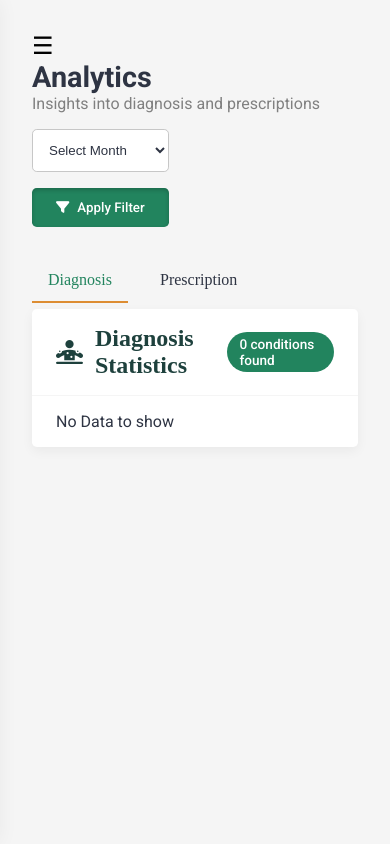
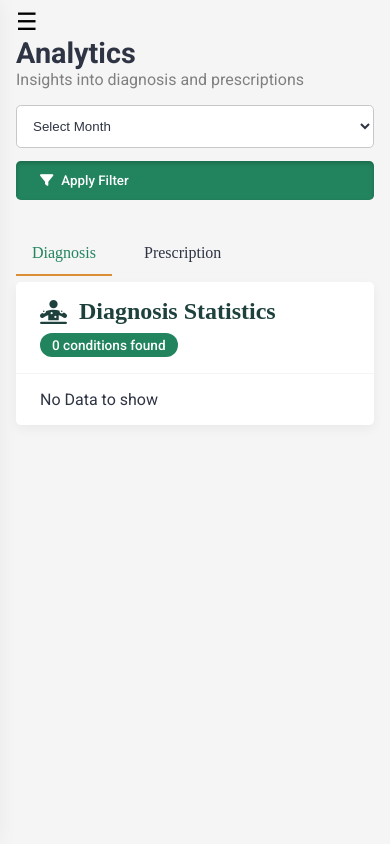
Before and after one commit to kevokagwima/Terra-Natural-Hub, a Flask app: page /analytics in a window 390 px wide. Run offline with Flask 3, Linux system fonts and the light colour scheme; the visitor is signed in with stand-in values (Sample User, id 1); data comes from the database, SQL or seed files in the repository; data that the repository does not hold is empty.

Commit message:
Updated files

```diff
--- a/static/css/analytics.css
+++ b/static/css/analytics.css
@@ -32,14 +32,7 @@
 
 .filter-form {
   display: flex;
-  align-items: center;
-  gap: 1rem;
-}
-
-.form-group {
-  flex: 1;
-  display: flex;
-  align-items: center;
+  gap: 0.8rem;
 }
 
 .styled-select {
@@ -100,6 +93,8 @@
   padding: 1rem 1.5rem;
   border-bottom: 1px solid var(--light-grey);
   display: flex;
+  flex-wrap: wrap;
+  gap: 0.5rem;
   justify-content: space-between;
   align-items: center;
 }
@@ -108,6 +103,7 @@
   color: var(--dark-green);
   font-size: 1.5rem;
   display: flex;
+  flex-wrap: wrap;
   align-items: center;
   gap: 0.75rem;
   margin: 0;
@@ -324,4 +320,12 @@
   .case-details {
     grid-template-columns: 1fr;
   }
+
+  .analytics-header-box {
+    display: block;
+  }
+
+  .filter-form {
+    margin-top: 1rem;
+  }
 }
--- a/static/css/base.css
+++ b/static/css/base.css
@@ -624,6 +624,10 @@ textarea:focus {
     font-size: 0.85rem;
     padding: 0.4rem 0;
   }
+
+  .main-content {
+    padding: 0.5rem 1rem 1rem;
+  }
 }
 
 /* === 300px and below === */
```
Also changed, not shown: static/css/register.css (+28 -1 lines).
